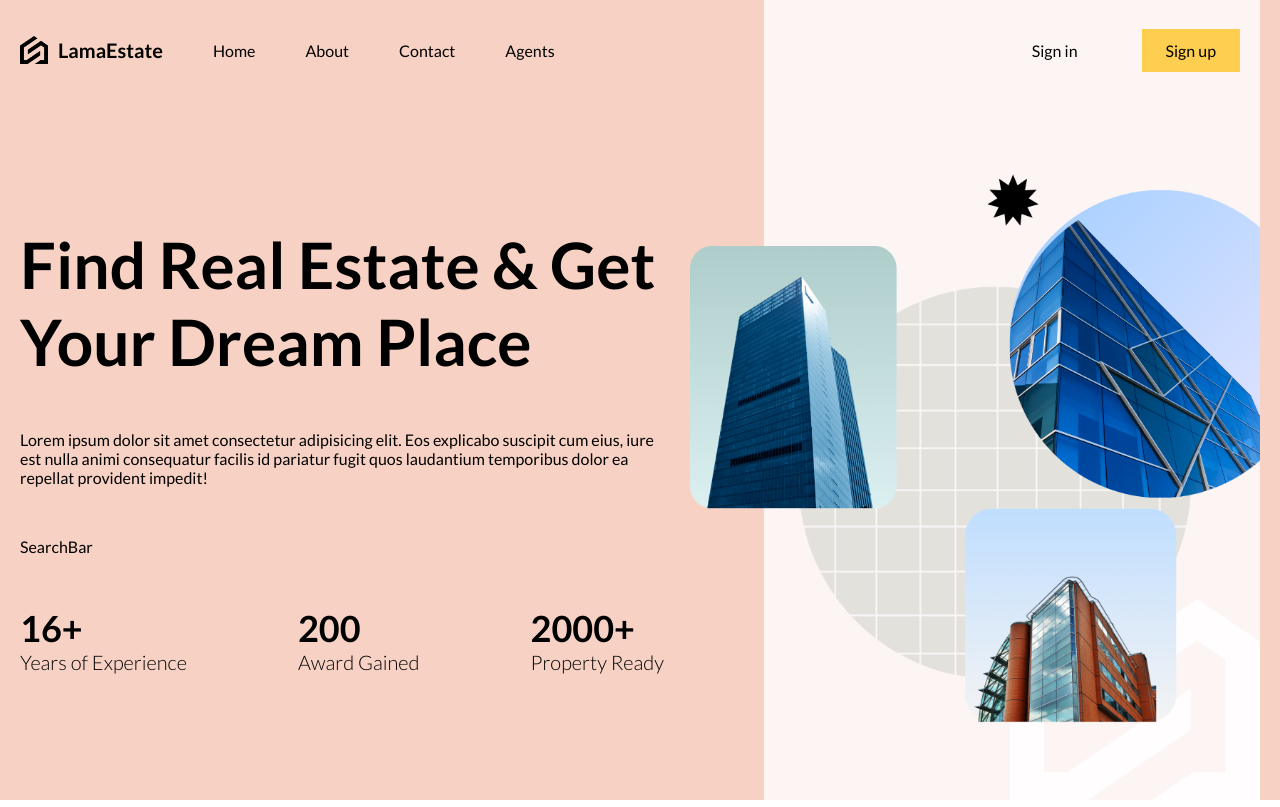
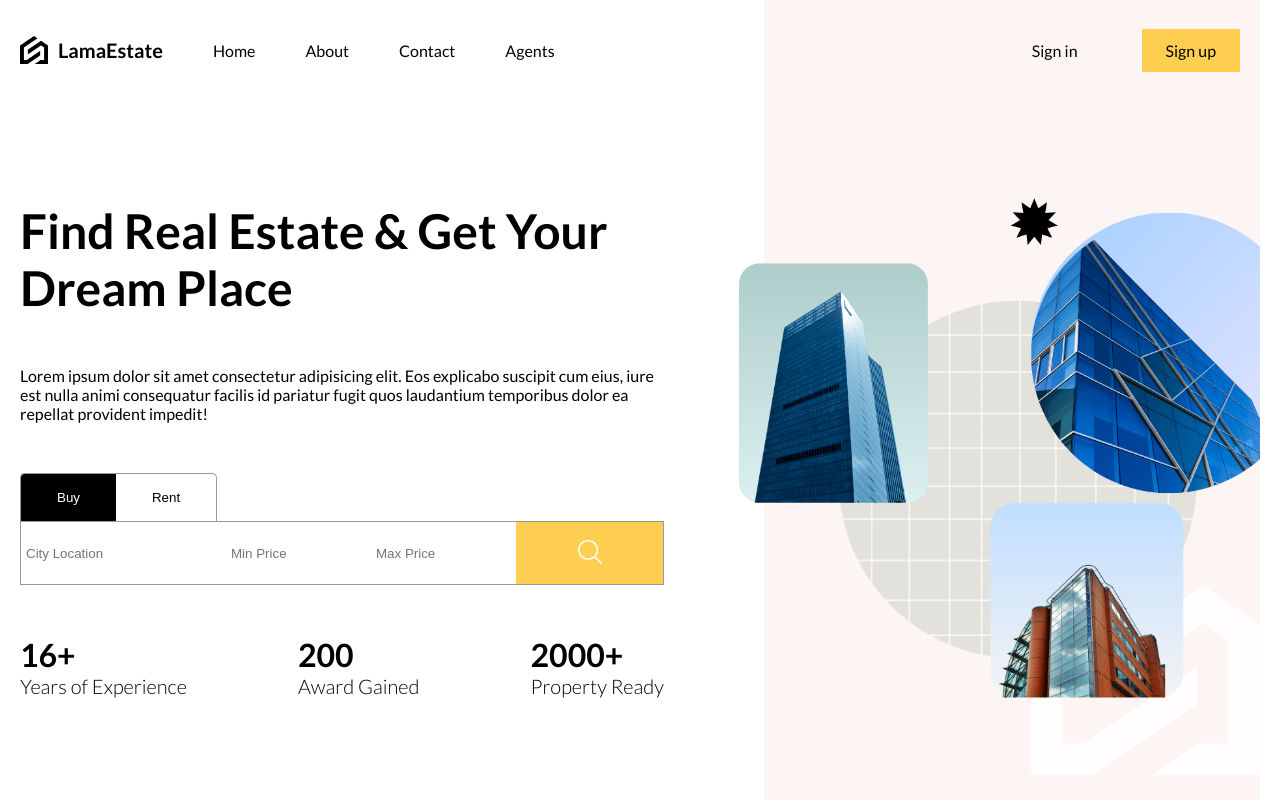
Before and after one commit to ChamikaJayarathna/RealEstateLama, a React (Vite) app in the folder Client/: page / in a window 1280 px wide. Shown: the top 807 px of the page. Built offline with nearby package versions, Linux system fonts and the light colour scheme.

Commit message:
create and update search componet

```diff
--- a/Client/src/components/SearchBar/SearchBar.jsx
+++ b/Client/src/components/SearchBar/SearchBar.jsx
@@ -1,9 +1,36 @@
-import React from 'react';
+import React, { useState } from 'react';
 import './SearchBar.scss';
 
 const SearchBar = () => {
+
+    const types = ["buy", "rent"];
+    const [query, setQuery] = useState({
+        type: 'buy',
+        location: "",
+        minPrice: 0,
+        maxPrice: 0
+    })
+
+    const switchType = (val) => {
+        setQuery((prev) => ({ ...prev, type: val}))
+    }
+
   return (
-    <div>SearchBar</div>
+    <div className="searchBar">
+        <div className="type">
+            {types.map((type) => (
+                <button key={type} onClick={() => switchType(type)} className={query.type === type ? "active" : ""}>{type}</button>
+            ))}
+        </div>
+        <form action="">
+            <input type="text" name="location" placeholder="City Location" />
+            <input type="number" name="minPrice" min={0} max={10000000} placeholder="Min Price" />
+            <input type="number" name="maxPrice" min={0} max={10000000} placeholder="Max Price" />
+            <button>
+                <img src="/search.png" alt="search" />
+            </button>
+        </form>
+    </div>
   );
 }
 
--- a/Client/src/components/SearchBar/SearchBar.scss
+++ b/Client/src/components/SearchBar/SearchBar.scss
@@ -0,0 +1,92 @@
+@import '../../responsive.scss';
+
+.searchBar{
+    .type{
+        button{
+            padding: 16px 36px;
+            border: 1px solid #999;
+            border-bottom: none;
+            cursor: pointer;
+            background-color: white;
+            text-transform: capitalize;
+
+            &.active{
+                background-color: black;
+                color: white;
+            }
+
+            &:first-child{
+                border-top-left-radius: 5px;
+                border-right: none;
+            }
+
+            &:last-child{
+                border-top-right-radius: 5px;
+                border-left: none;
+            }
+
+        }
+    }
+
+    form{
+        border: 1px solid #999;
+        display: flex;
+        justify-content: space-between;
+        height: 64px;
+        gap: 5px;
+
+        @include sm{
+            flex-direction: column;
+            border: none;
+        }
+
+        input{
+            border: none;
+            padding: 0 10px;
+            width: 200px;
+
+            @include lg{
+                padding: 0 5px;
+
+                &:nth-child(2),&:nth-child(3){
+                    width: 140px;
+                }
+
+            }
+
+            @include md{
+                width: 200px;
+                &:nth-child(2),&:nth-child(3){
+                    width: 200px;
+                }
+            }
+
+            @include sm{
+                width: auto;
+                &:nth-child(2),&:nth-child(3){
+                    width: auto;
+                }
+                padding: 20px;
+                border: 1px solid #999;
+            }
+        }
+
+        button{
+            border: none;
+            cursor: pointer;
+            background-color: #fece51;
+            flex: 1;
+
+            @include sm{
+                padding: 10px;
+            }
+
+            img{
+                width: 24px;
+                height: 24px;
+            }
+
+        }
+
+    }
+}
--- a/Client/src/layout.scss
+++ b/Client/src/layout.scss
@@ -11,17 +11,17 @@
     flex-direction: column;
 
     @include lg{
-        background-color: rgb(247, 210, 196);
+        // background-color: rgb(247, 210, 196);
         max-width: 1280px;
     }
 
     @include md{
-        background-color: rgb(186, 203, 234);
+        // background-color: rgb(186, 203, 234);
         max-width: 768px;
     }
 
     @include sm{
-        background-color: rgb(239, 200, 200);
+        // background-color: rgb(239, 200, 200);
         max-width: 640px;
     }
 
--- a/Client/src/pages/HomePage/HomePage.scss
+++ b/Client/src/pages/HomePage/HomePage.scss
@@ -1,3 +1,5 @@
+@import '../../responsive.scss';
+
 .homePage{
     display: flex;
     height: 100%;
@@ -13,16 +15,36 @@
             gap: 50px;
             height: 100%;
 
+            @include md{
+                padding: 0;
+            }
+
+            @include sm{
+                justify-content: flex-start;
+            }
+
             .title{
                 font-size: 64px;
+
+                @include lg{
+                    font-size: 48px;
+                }
             }
 
             .boxes{
                 display: flex;
                 justify-content: space-between;
 
+                @include sm{
+                    display: none;
+                }
+
                 h1{
                     font-size: 36px;
+
+                    @include lg{
+                        font-size: 32px;
+                    }
                 }
 
                 h2{
@@ -43,10 +65,19 @@
         display: flex;
         align-items: center;
 
+        @include md{
+            display: none;
+        }
+
         img{
             width: 115%;
             position: absolute;
             right: 0;
+
+            @include lg{
+                width: 105%;
+            }
+
         }
     }
 
```
